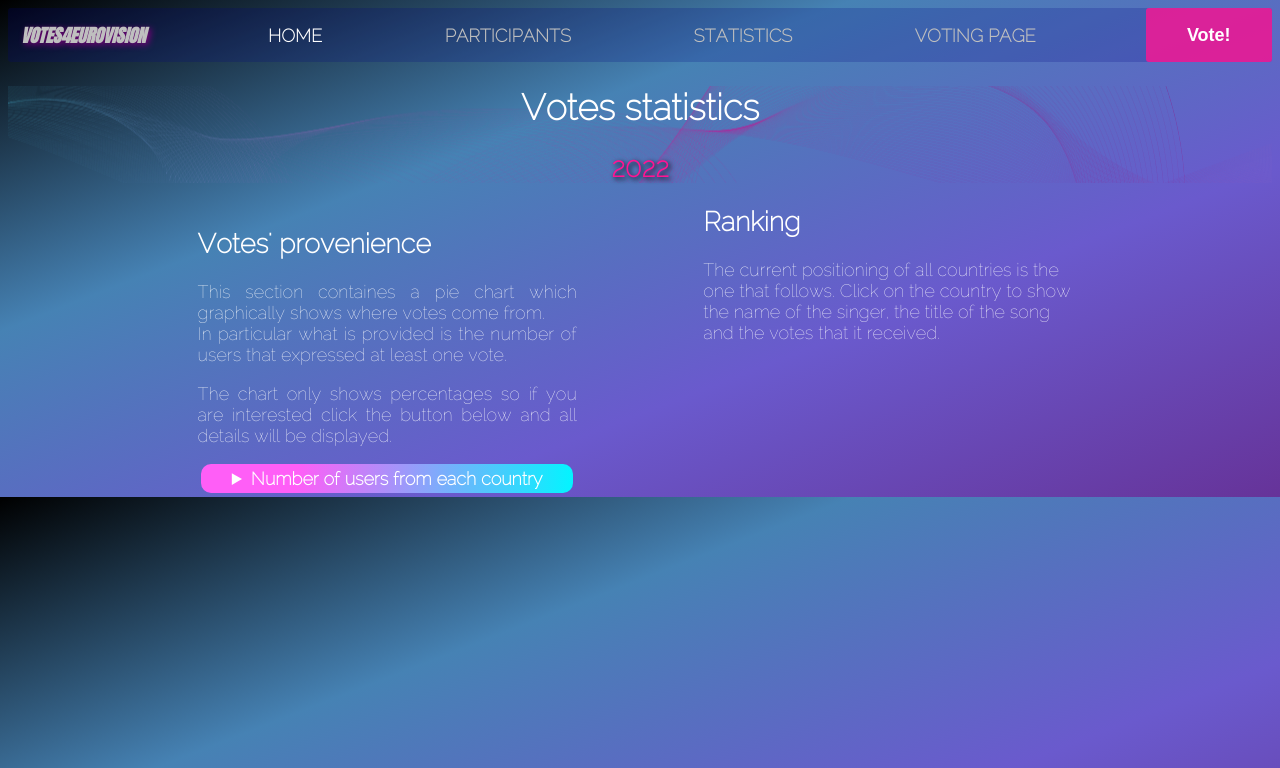
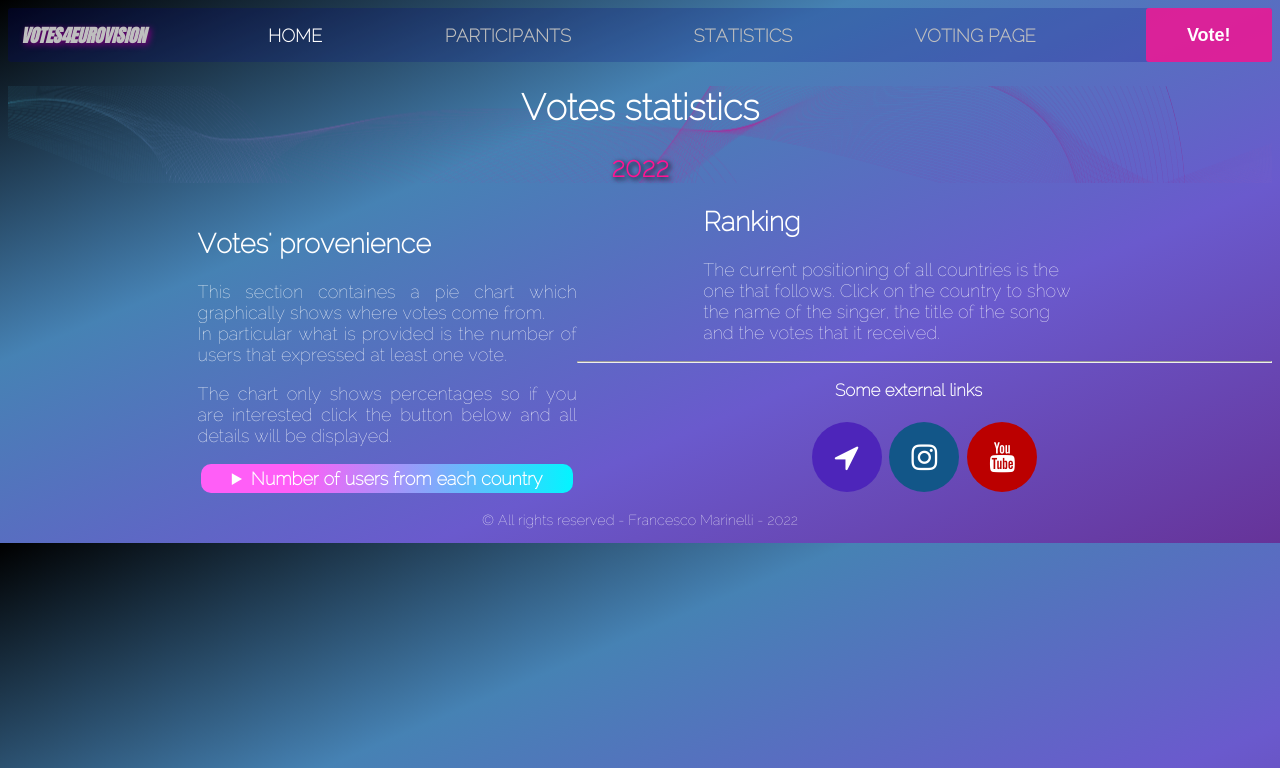
Before and after one commit to francescomarins/WMT-Webpage, a PHP site: page /statistics.php in a window 1280 px wide. Shown: the top 768 px of the page. Run offline with PHP 8.4, Linux system fonts and the light colour scheme; data that the repository does not hold is empty; some libraries are stand-ins or nearby versions.

Commit message:
final updates

```diff
--- a/index.php
+++ b/index.php
@@ -69,8 +69,8 @@
         Furthermore, the site has profit-making intent.
       </p>
     </article>
-    <hr>
     <footer id="footer">
+      <hr>
       <h3>Some external links</h3>
       <a class="fa fa-location-arrow" href="http://www.comune.torino.it/" title="Municipality of Turin"></a>
       <a class="fa fa-instagram" href="https://www.instagram.com/eurovision" title="Euovision Song Contest Instagram Account"></a>
--- a/login.php
+++ b/login.php
@@ -61,6 +61,7 @@
     </article>
   </section>
   <footer id="footer">
+    <hr>
     <h3>Some external links</h3>
     <a class="fa fa-location-arrow" href="http://www.comune.torino.it/" title="Municipality of Turin"></a>
     <a class="fa fa-instagram" href="https://www.instagram.com/eurovision" title="Euovision Song Contest Instagram Account"></a>
--- a/logout.php
+++ b/logout.php
@@ -36,6 +36,7 @@
     </div>
   </section>
   <footer id="footer">
+    <hr>
     <h3>Some external links</h3>
     <a class="fa fa-location-arrow" href="http://www.comune.torino.it/" title="Municipality of Turin"></a>
     <a class="fa fa-instagram" href="https://www.instagram.com/eurovision" title="Euovision Song Contest Instagram Account"></a>
--- a/mycss.css
+++ b/mycss.css
@@ -327,6 +327,7 @@ summary[data-order="1"], summary[data-order="2"], summary[data-order="3"] {
 }
 footer {
   text-align: center;
+  font-size: 0.8em;
 }
 
 .align-center {
--- a/partecipants.php
+++ b/partecipants.php
@@ -65,6 +65,7 @@
     </article>
   </section>
   <footer id="footer">
+    <hr>
     <h3>Some external links</h3>
     <a class="fa fa-location-arrow" href="http://www.comune.torino.it/" title="Municipality of Turin"></a>
     <a class="fa fa-instagram" href="https://www.instagram.com/eurovision" title="Euovision Song Contest Instagram Account"></a>
--- a/registration.php
+++ b/registration.php
@@ -319,6 +319,7 @@
     </article>
   </section>
   <footer id="footer">
+    <hr>
     <h3>Some external links</h3>
     <a class="fa fa-location-arrow" href="http://www.comune.torino.it/" title="Municipality of Turin"></a>
     <a class="fa fa-instagram" href="https://www.instagram.com/eurovision" title="Euovision Song Contest Instagram Account"></a>
--- a/statistics.php
+++ b/statistics.php
@@ -169,5 +169,15 @@
     }
     ?>
   </section>
+  <footer id="footer">
+    <hr>
+    <h3>Some external links</h3>
+    <a class="fa fa-location-arrow" href="http://www.comune.torino.it/" title="Municipality of Turin"></a>
+    <a class="fa fa-instagram" href="https://www.instagram.com/eurovision" title="Euovision Song Contest Instagram Account"></a>
+    <a class="fa fa-youtube" href="https://www.youtube.com/channel/UCRpjHHu8ivVWs73uxHlWwFA" title="Eurovision Song Contest YouTube Channel"></a>
+    <p>
+      &copy; All rights reserved - Francesco Marinelli - 2022
+    </p>
+  </footer>
 </body>
 </html>
```
Also changed, not shown: 1 other file.
